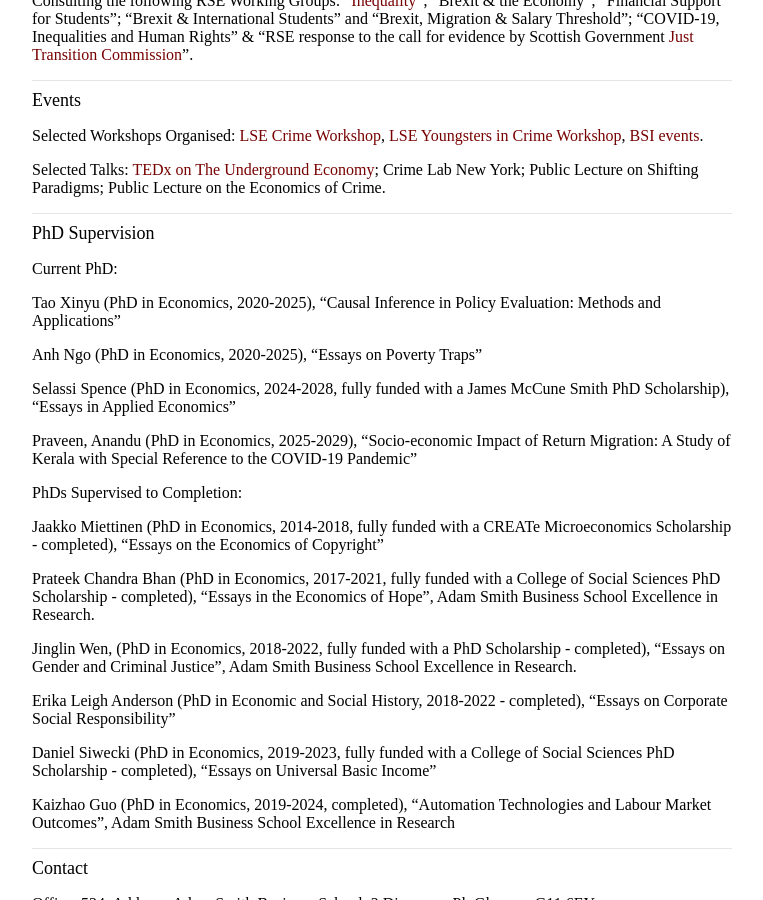
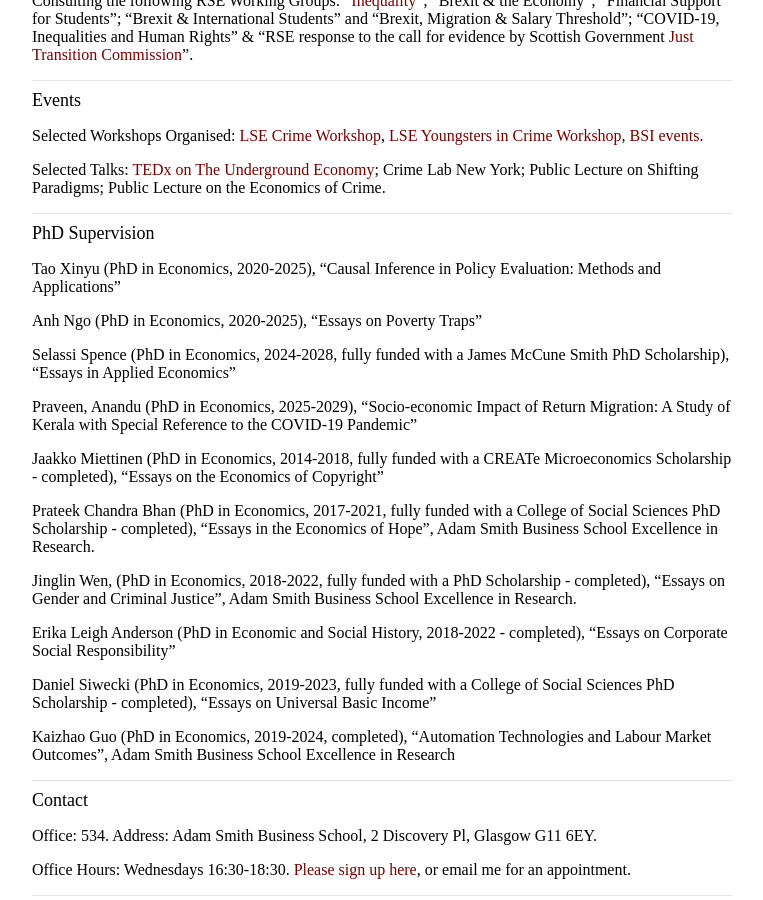
Before and after one commit to koutmeridis/koutmeridis.github.io, a Jekyll site: the page built from index.md, in a window 1280 px wide and 900 px high, scrolled down 1885 px. Shown: the whole window, without its empty margins (258-1021 px from the left). Built offline with Jekyll 4.4.1, drawn with Linux system fonts in a browser that asks for light colours; comment, search, counter and statistics services are not loaded.

Commit message:
Update index.md

```diff
--- a/index.md
+++ b/index.md
@@ -87,8 +87,6 @@ Selected Talks: <a href="https://www.youtube.com/watch?v=wLvewC5f_dU">TEDx on Th
 <hr>
 <font size="+1">PhD Supervision</font>
 
-Current PhD:
-
 Tao Xinyu (PhD in Economics, 2020-2025), “Causal Inference in Policy Evaluation: Methods and Applications”
 
 Anh Ngo (PhD in Economics, 2020-2025), “Essays on Poverty Traps”
@@ -96,8 +94,6 @@ Anh Ngo (PhD in Economics, 2020-2025), “Essays on Poverty Traps”
 Selassi Spence (PhD in Economics, 2024-2028, fully funded with a James McCune Smith PhD Scholarship), “Essays in Applied Economics”
 
 Praveen, Anandu (PhD in Economics, 2025-2029), “Socio-economic Impact of Return Migration: A Study of Kerala with Special Reference to the COVID-19 Pandemic"
-
-PhDs Supervised to Completion:
 
 Jaakko Miettinen (PhD in Economics, 2014-2018, fully funded with a CREATe Microeconomics Scholarship - completed), "Essays on the Economics of Copyright"
 
```
